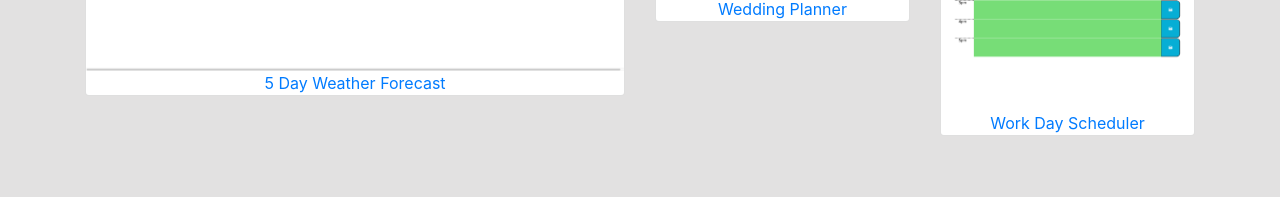
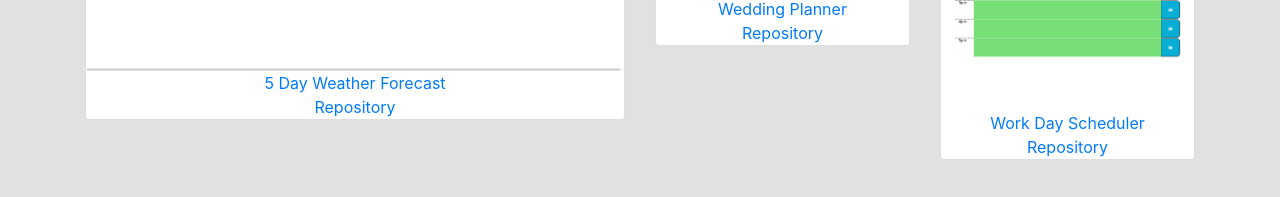
Before and after one commit to mbubel/portfolio, a plain HTML site: page portfolio.html in a window 1280 px wide. Shown: the part 279-476 px from the top of the page. Drawn offline with nearby package versions, Linux system fonts and the light colour scheme.

Commit message:
updated portfolio to have links to the repo

```diff
--- a/portfolio.html
+++ b/portfolio.html
@@ -49,18 +49,24 @@
         <div class="card">
           <img src="./assets/images/Weather-Forecast-Test.png" class="card-img-top" alt="Weather Forecast"><a class="links"
           href="https://mbubel.github.io/weatherforecast-week6/">5 Day Weather Forecast</a>
+          <a class="links"
+          href="https://github.com/mbubel/weatherforecast-week6">Repository</a>
         </div>
       </div>
       <div class="col-sm">
         <div class="card">
           <img src="./assets/images/page-on-load.png" class="card-img-top" alt="Wedding Scheduler"><a class="links"
-          href="https://github.com/mbubel/projectwedding">Wedding Planner</a>
+          href="https://mbubel.github.io/projectwedding/">Wedding Planner</a>
+          <a class="links"
+          href="https://github.com/mbubel/projectwedding">Repository</a>
         </div>
       </div>
       <div class="col-sm">
         <div class="card">
           <img src="./assets/images/Work-Day-Scheduler.png" class="card-img-top" alt="Work Dat Scheduler"><a class="links"
           href="https://mbubel.github.io/day-planner/Develop/index.html">Work Day Scheduler</a>
+          <a class="links"
+          href="https://github.com/mbubel/day-planner">Repository</a>
         </div>
       </div>
     </div>
```
Also changed, not shown: assets/images/Weather-Forecast-One.png (added), assets/images/Weather-Forecast-Two.png (added).
